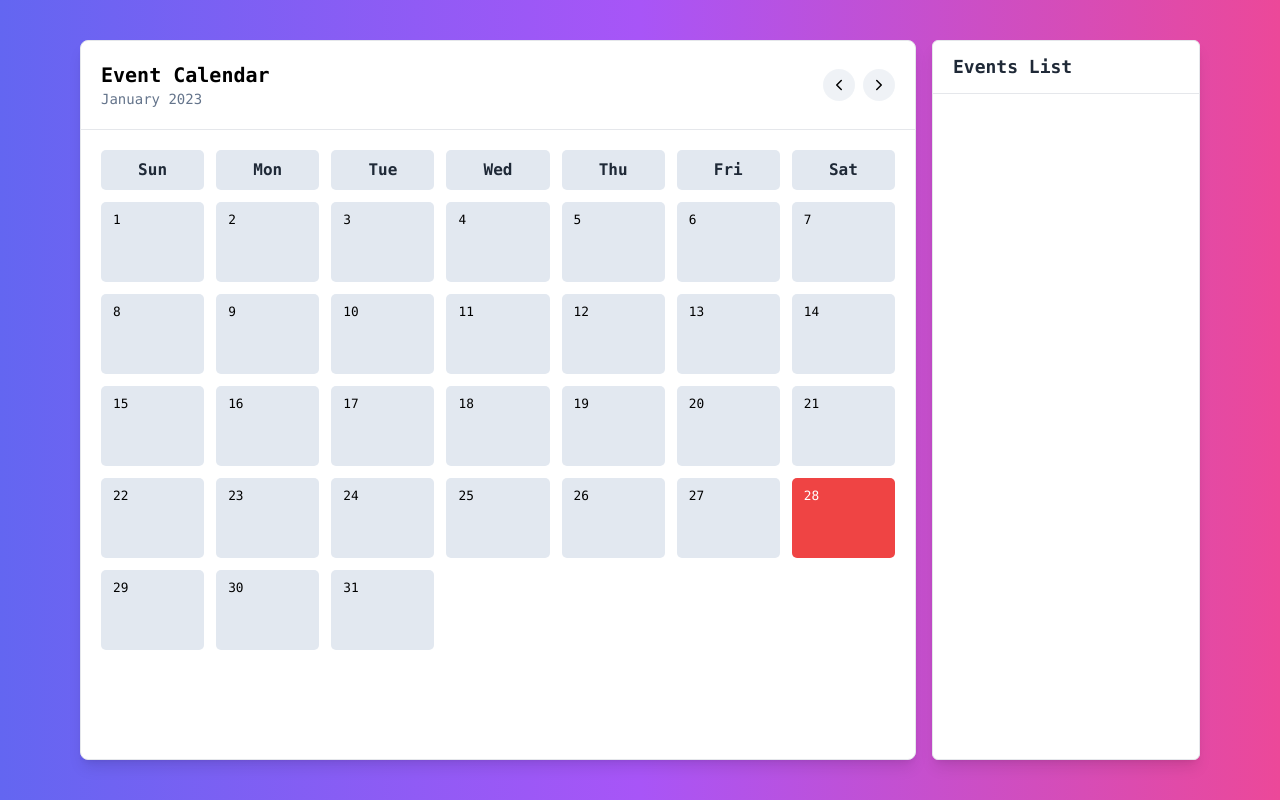
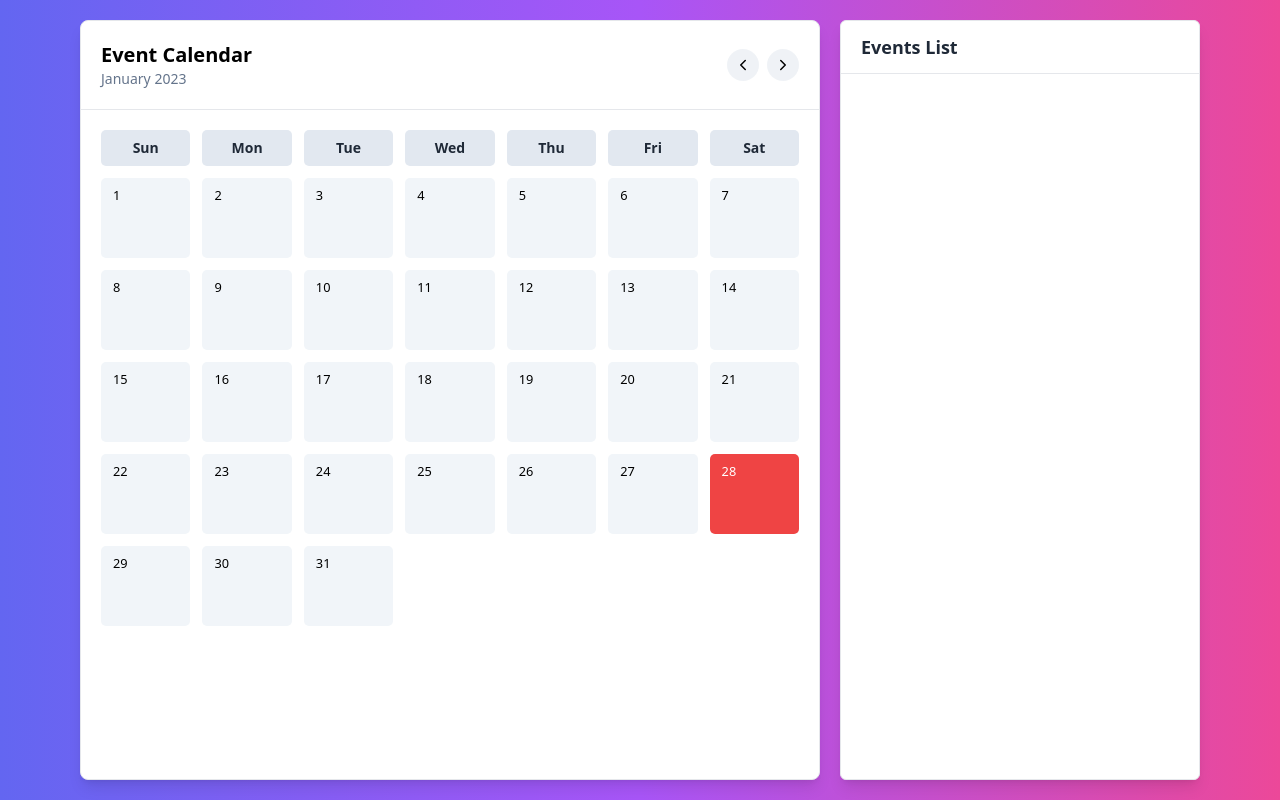
Before and after one commit to brentPhil/reactjs_MERN_Calendar, a React (Vite) app: page / in a window 1280 px wide. Built offline with nearby package versions, Linux system fonts and the light colour scheme.

Commit message:
UI & Screen Sizing upgrade

```diff
--- a/src/components/calendar/day.jsx
+++ b/src/components/calendar/day.jsx
@@ -2,37 +2,41 @@ import React from "react"
 
 export const Day = ({ day, onClick }) => {
   const className = `text-start sm:h-20 py-2 px-3 text-[.8rem] rounded-[5px]  ${
-    day.event === null && "bg-slate-100 text-slate-500"
+    day.event === null && "bg-slate-50 text-slate-500"
   }
   ${
     day.isCurrentDay
       ? "bg-red-500 !text-white hover:bg-red-400"
-      : "bg-slate-200"
+      : "bg-slate-100"
   }
   ${day.availableDays && "hover:bg-blue-100 bg-blue-100 cursor-pointer"}`
 
 
   const eventColorClass =
     day.eventColor === "blue"
-      ? "bg-blue-500/25 text-blue-700"
+      ? "bg-blue-500/70 sm:bg-blue-500/30 text-blue-700"
       : day.eventColor === "orange"
-      ? "bg-orange-500/25 text-orange-700"
+      ? "bg-orange-500/70 sm:bg-orange-500/30 text-orange-700"
       : day.eventColor === "green"
-      ? "bg-green-500/25 text-green-700"
+      ? "bg-green-500/70 sm:bg-green-500/30 text-green-700"
       : day.eventColor === "yellow"
-      ? "bg-yellow-500/25 text-yellow-700"
+      ? "bg-yellow-500/70 sm:bg-yellow-500/30 text-yellow-700"
       : day.eventColor === "violet"
-      ? "bg-violet-500/25 text-violet-700"
+      ? "bg-violet-500/70 sm:bg-violet-500/30 text-violet-700"
       : day.eventColor === "red"
-      ? "bg-red-500/25 text-red-700"
+      ? "bg-red-500/70  sm:bg-red-500/30 text-red-700"
       : ""
-  const eventClass = `text-[12px] mt-1 truncate px-2 py-1 rounded-md capitalize ${eventColorClass}`
+  const eventClass = `text-[12px] mt-1 px-2 py-[2px] rounded-md capitalize ${eventColorClass}`
 
   return (
     <div onClick={onClick} className={className}>
-      {day.value}
+      <div className="text-center sm:text-start">{day.value}</div>
 
-      {day.event && <div className={eventClass}>{day.event.eventName}</div>}
+      {day.event && (
+        <div className={eventClass}>
+          <div className="hidden sm:block truncate">{day.event.eventName}</div>
+        </div>
+      )}
     </div>
   )
 }
--- a/src/components/calendar/useDate.jsx
+++ b/src/components/calendar/useDate.jsx
@@ -63,7 +63,8 @@ export const useDate = (events, nav) => {
               moment({ year: year, month: month, day: i - paddingDays }),
               "day"
             ) && nav === 0,
-          availableDays: moment(dayString).isAfter(moment()),
+          availableDays:
+            moment(dayString).isAfter(moment()) && !eventForDate(dayString),
           date: dayString,
         })
       } else {
--- a/src/components/calendarEvent/event.jsx
+++ b/src/components/calendarEvent/event.jsx
@@ -13,33 +13,39 @@ const EventsList = () => {
 
   const eventColorClass = (eventColor) =>
     eventColor === "blue"
-      ? "bg-blue-500/25 hover:bg-blue-500/40 text-blue-700"
+      ? "bg-blue-500/60"
       : eventColor === "orange"
-      ? "bg-orange-500/25 hover:bg-orange-500/40 text-orange-700"
+      ? "bg-orange-500/60"
       : eventColor === "green"
-      ? "bg-green-500/25 hover:bg-green-500/40 text-green-700"
+      ? "bg-green-500/60"
       : eventColor === "yellow"
-      ? "bg-yellow-500/25 hover:bg-yellow-500/40 text-yellow-700"
+      ? "bg-yellow-500/60"
       : eventColor === "violet"
-      ? "bg-violet-500/25 hover:bg-violet-500/40 text-violet-700"
+      ? "bg-violet-500/60"
       : eventColor === "red"
-      ? "bg-red-500/25 hover:bg-red-500/40 text-red-700"
+      ? "bg-red-500/60"
       : ""
 
   return (
-    <div className="bg-white shadow-lg border rounded-md">
+    <div>
       <div className="px-5 py-3 text-gray-800 font-semibold text-lg border-b rounded-t-md">
         Events List
       </div>
-      <div className="p-5 grid gap-2">
+      <div className="p-3 grid gap-2">
         {events.map((event, index) => (
           <div
             key={index}
-            className={`px-4 py-2 grid grid-cols-3 gap-3 capitalize text-sm rounded-md cursor-pointer ruonded-md ${eventColorClass(
-              event.selectedColor
-            )}`}>
-            <div className="truncate col-span-1">{event.eventName}</div>
-            <div className="truncate col-span-2">{event.dateSelected}</div>
+            className={`p-2 grid grid-cols-6 gap-3 font-semibold text-slate-600 hover:text-slate-800 bg-slate-100 hover:bg-slate-200 capitalize text-sm rounded-md cursor-pointer ruonded-md`}>
+            <div className="col-span-1 flex items-center justify-center">
+              <div
+                className={`p-2 w-fit rounded-full ${eventColorClass(
+                  event.selectedColor
+                )}`}></div>
+            </div>
+            <div className="truncate col-span-5">
+              {event.eventName}
+              <div className="truncate text-[12px]">{event.dateSelected}</div>
+            </div>
           </div>
         ))}
       </div>
--- a/src/model/calendar.jsx
+++ b/src/model/calendar.jsx
@@ -7,7 +7,7 @@ import HeaderCalendar from "../components/calendar/header"
 import { useDate } from "../components/calendar/useDate"
 import EventsList from "../components/calendarEvent/event"
 
-const days_class = `text-center py-2 px-3 bg-slate-200 text-gray-800 font-semibold rounded-[5px]`
+const days_class = `text-center text-[12px] md:text-sm py-2 px-1 sm:px-3 bg-slate-200 text-gray-800 font-semibold rounded-[5px]`
 
 const Calendar = () => {
   const [nav, setNav] = useState(0)
@@ -35,8 +35,8 @@ const Calendar = () => {
   const { days, dateDisplay } = useDate(events, nav)
 
   return (
-    <div className="px-20 h-screen py-10 font-mono grid lg:grid-cols-4 sm:grid-cols-1 gap-4">
-      <div className="relative bg-white col-span-3 border rounded-lg max-w-5xl sm:w-100 min-w-[400px] shadow-lg">
+    <div className="p-5 sm:p-10 md:p-5 min-h-screen lg:px-20 max-w-7xl m-auto grid grid-cols-1 gap-y-5 md:grid-cols-3 md:gap-5">
+      <div className="relative bg-white col-span-2 border rounded-lg sm:w-100 min-w-[400px] shadow-lg">
         <HeaderCalendar
           dateDisplay={dateDisplay}
           onNext={() => setNav(nav + 1)}
@@ -69,7 +69,9 @@ const Calendar = () => {
           </div>
         </div>
       </div>
-      <EventsList />
+      <div className="col-span-1 bg-white shadow-lg border sm:min-w-full min-w-[400px] rounded-md">
+        <EventsList />
+      </div>
 
       <AnimatePresence initial={false} mode="wait" onExitComplete={() => null}>
         {modalOpen && (
```
